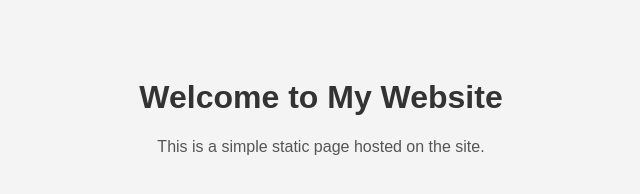
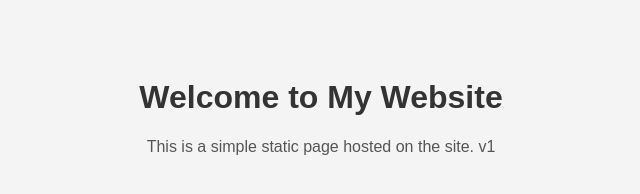
Before and after one commit to MultiCloud-Devops/day-02, a plain HTML site: page index.html in a window 1280 px wide. Shown: the full height of the page, 319-959 px from the left. Drawn offline with Linux system fonts and the light colour scheme.

Commit message:
small changes in the index.html

```diff
--- a/index.html
+++ b/index.html
@@ -23,6 +23,6 @@
 </head>
 <body>
     <h1>Welcome to My Website</h1>
-    <p>This is a simple static page hosted on the site.</p>
+    <p>This is a simple static page hosted on the site. v1</p>
 </body>
 </html>
```
